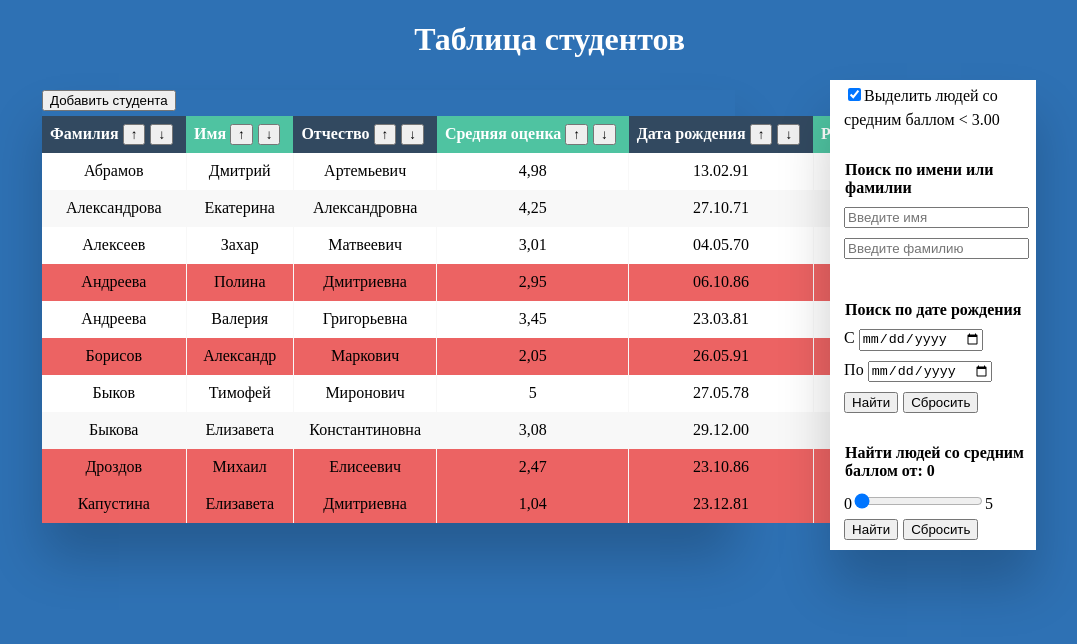
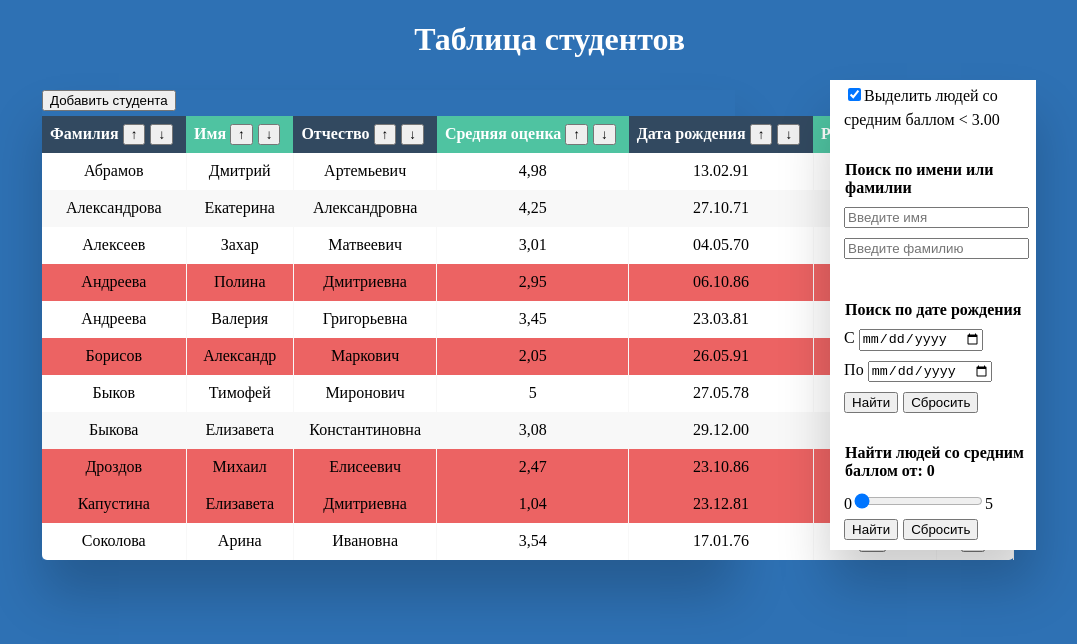
Before and after one commit to diligentConcernist/NC-task-02-angular, an Angular app: page / in a window 1280 px wide. Shown: the top 644 px of the page, without its empty margins (36-1113 px from the left). Built offline with nearby package versions, Linux system fonts and the light colour scheme.

Commit message:
add pipe for name formating

```diff
--- a/src/app/app.component.html
+++ b/src/app/app.component.html
@@ -39,10 +39,10 @@
           [class.hiddenByMark]="filterByAverageMark(student.averageMark)"
           [class.firstNameFound]="findStudentByFirstName(student.firstName)"
           [class.lastNameFound]="findStudentByLastName(student.lastName)">
-          <td>{{student.lastName}}</td>
-          <td>{{student.firstName}}</td>
-          <td>{{student.middleName}}</td>
-          <td>{{student.averageMark | format}}</td>
+          <td>{{student.lastName | format_name}}</td>
+          <td>{{student.firstName | format_name}}</td>
+          <td>{{student.middleName | format_name}}</td>
+          <td>{{student.averageMark | format_number}}</td>
           <td>{{getBirth(student.birth)}}</td>
           <td><button (click)="edit(student)">✐</button></td>
           <td><button (click)="deleteByButton(student)">X</button></td>
--- a/src/app/app.module.ts
+++ b/src/app/app.module.ts
@@ -4,12 +4,14 @@ import { BrowserModule } from "@angular/platform-browser";
 
 import { AddFormComponent } from "./add-form/add-form.component";
 import { AppComponent } from "./app.component";
+import { NameFormat } from "./app.name-format.pipe";
 import { NumberFormat } from "./app.number-format.pipe";
 
 @NgModule({
   declarations: [
     AppComponent,
     AddFormComponent,
+    NameFormat,
     NumberFormat,
   ],
   imports: [
--- /dev/null
+++ b/src/app/app.name-format.pipe.ts
@@ -0,0 +1,12 @@
+import { Pipe, PipeTransform } from '@angular/core';
+
+@Pipe({
+    name: 'format_name'
+})
+
+export class NameFormat implements PipeTransform {
+  transform(value: string, args?: any): string {
+
+    return (value.slice(0,1).toUpperCase() + value.slice(1).toLowerCase());
+  }
+}
--- a/src/app/app.number-format.pipe.ts
+++ b/src/app/app.number-format.pipe.ts
@@ -1,7 +1,7 @@
 import { Pipe, PipeTransform } from '@angular/core';
 
 @Pipe({
-    name: 'format'
+    name: 'format_number'
 })
 
 export class NumberFormat implements PipeTransform {
--- a/src/assets/students-list.json
+++ b/src/assets/students-list.json
@@ -68,5 +68,12 @@
     "middleName": "Дмитриевна",
     "averageMark": 1.04,
     "birth": "1981-12-23"
+  },
+  {
+    "lastName": "сОкОлОвА",
+    "firstName": "арИНА",
+    "middleName": "ИваНОвна",
+    "averageMark": 3.54,
+    "birth": "1976-01-17"
   }
 ]
```
